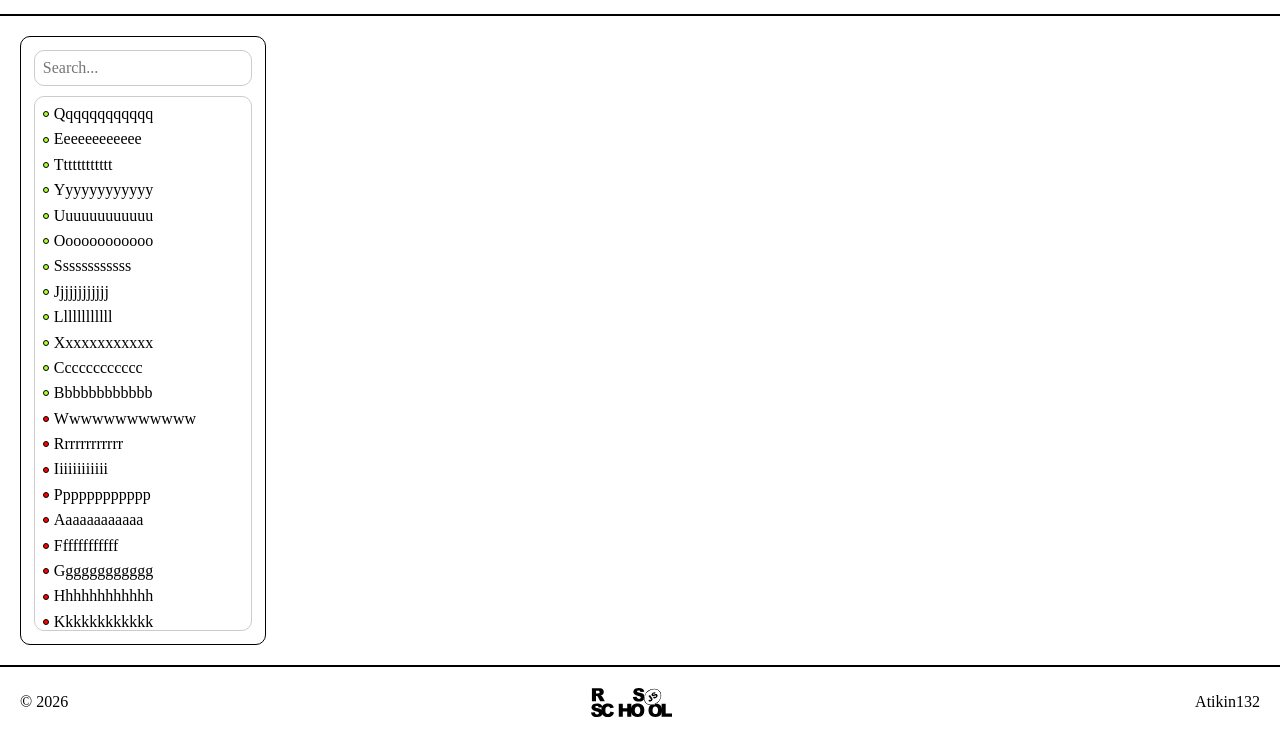
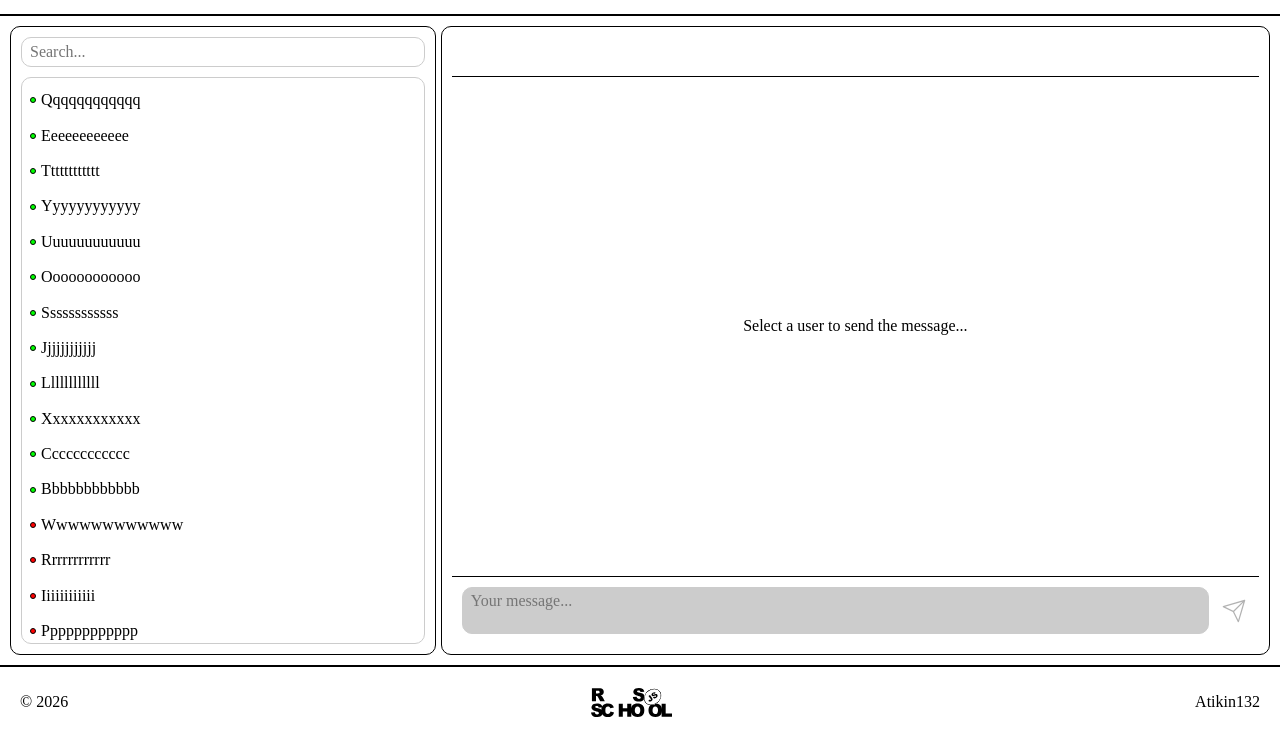
Before and after one commit to Atikin132/fun-chat, a website built with Vite: page index.html in a window 1280 px wide. Shown: the part 63-800 px from the top of the page. Built offline with nearby package versions, Linux system fonts and the light colour scheme.

Commit message:
feat: add dialog component

```diff
--- /dev/null
+++ b/src/components/dialog.component/dialog.component.css
@@ -0,0 +1,80 @@
+.dialog-container {
+  display: flex;
+  flex-direction: column;
+  border-radius: 10px;
+  border: 1px solid black;
+  padding: clamp(2px, 1vw, 10px);
+  gap: 10px;
+  height: 100%;
+  flex: 2;
+  min-height: 0;
+}
+
+.dialog-container__selected-user {
+  min-height: 5vh;
+  display: flex;
+  align-items: center;
+  justify-content: space-around;
+  border-bottom: 1px solid black;
+  flex-shrink: 0;
+}
+
+.selected-user__user-status {
+  color: red;
+}
+
+.selected-user__user-status.logined {
+  color: #00ff00;
+}
+
+.messages-container {
+  display: flex;
+  flex: 1;
+  min-height: 0;
+  overflow-y: auto;
+}
+
+.messages-container__no-selected-user-text {
+  width: 100%;
+  align-self: center;
+  text-align: center;
+}
+
+.text-area-send-container {
+  display: flex;
+  align-items: center;
+  justify-content: space-around;
+  gap: 10px;
+  padding: 10px;
+  border-top: 1px solid black;
+  flex-shrink: 0;
+}
+
+.text-area-send-container__message-text-area {
+  padding: 4px 8px;
+  border-radius: 10px;
+  border: 1px solid #ccc;
+  flex: 1;
+  width: 90%;
+  min-width: 0px;
+}
+.text-area-send-container__message-text-area.no-active {
+  background-color: #ccc;
+  cursor: not-allowed;
+}
+
+.text-area-send-container__send-button {
+  width: 30px;
+  height: 30px;
+  background-repeat: no-repeat;
+  background-position: center;
+  object-fit: contain;
+  background-color: transparent;
+  background-image: url("../../assets/svg/send.svg");
+}
+.text-area-send-container__send-button.no-active {
+  opacity: 30%;
+}
+.text-area-send-container__send-button.no-active:hover {
+  cursor: not-allowed;
+}
--- /dev/null
+++ b/src/components/dialog.component/dialog.component.ts
@@ -0,0 +1,75 @@
+import { User } from "../../interfaces/user.interface.js";
+import ButtonCreator from "../../utils/button/button-creator.js";
+import ElementCreator from "../../utils/element-creator.js";
+import ParagraphCreator from "../../utils/paragraph/paragraph-creator.js";
+import TextAreaCreator from "../../utils/text-area/text-area-creator.js";
+import "./dialog.component.css";
+
+export default function dialogComponent(user?: User): HTMLElement {
+  const dialogContainer = new ElementCreator({
+    classes: ["dialog-container"],
+  }).getElement();
+
+  const selectedUser = new ElementCreator({
+    parent: dialogContainer,
+    classes: ["dialog-container__selected-user"],
+  }).getElement();
+
+  const username = new ParagraphCreator({
+    parent: selectedUser,
+    classes: ["selected-user__username"],
+  }).getElement();
+  if (user) {
+    username.textContent = user.login;
+  }
+
+  const userStatus = new ParagraphCreator({
+    parent: selectedUser,
+    classes: ["selected-user__user-status"],
+  }).getElement();
+  userStatus.textContent = "offline";
+  if (user && user.isLogined !== undefined && user.isLogined) {
+    userStatus.textContent = "online";
+    userStatus.classList.add("logined");
+  } else if (user === undefined) {
+    userStatus.textContent = "";
+  }
+
+  const messagesContainer = new ElementCreator({
+    parent: dialogContainer,
+    classes: ["messages-container"],
+  }).getElement();
+  if (user === undefined) {
+    const noSelectedUserText = new ParagraphCreator({
+      parent: messagesContainer,
+      classes: ["messages-container__no-selected-user-text"],
+    }).getElement();
+    noSelectedUserText.textContent = "Select a user to send the message...";
+  }
+
+  const textAreaSendContainer = new ElementCreator({
+    parent: dialogContainer,
+    classes: ["text-area-send-container"],
+  }).getElement();
+
+  const messageTextArea = new TextAreaCreator({
+    parent: textAreaSendContainer,
+    classes: ["text-area-send-container__message-text-area", "textarea"],
+    placeholder: "Your message...",
+  }).getElement();
+  messageTextArea.name = "message";
+  messageTextArea.autocomplete = "off";
+
+  const sendButton = new ButtonCreator({
+    parent: textAreaSendContainer,
+    classes: ["text-area-send-container__send-button", "button"],
+  }).getElement();
+
+  if (user === undefined) {
+    messageTextArea.classList.add("no-active");
+    messageTextArea.disabled = true;
+    sendButton.classList.add("no-active");
+    sendButton.disabled = true;
+  }
+  return dialogContainer;
+}
--- a/src/components/login-form.component/login-form.component.css
+++ b/src/components/login-form.component/login-form.component.css
@@ -22,6 +22,11 @@
   justify-content: space-between;
   align-items: center;
   gap: 20px;
+}
+
+.login-form__login-input-label,
+.login-form__password-input-label {
+  font-size: 1rem;
 }
 
 .login-form__login-input,
--- a/src/components/sidebar.component/sidebar.component.css
+++ b/src/components/sidebar.component/sidebar.component.css
@@ -3,14 +3,16 @@
   flex-direction: column;
   border-radius: 10px;
   border: 1px solid black;
-  padding: clamp(2px, 1vw, 16px);
+  padding: clamp(2px, 1vw, 10px);
   gap: 10px;
   height: 100%;
+  flex: 1;
+  max-width: 35vw;
 }
 
 .sidebar__search-input {
   height: fit-content;
-  padding: 8px;
+  padding: 5px 8px;
   font-size: 1rem;
   border-radius: 10px;
   border: 1px solid #ccc;
--- a/src/components/sidebar.component/sidebar.component.ts
+++ b/src/components/sidebar.component/sidebar.component.ts
@@ -20,7 +20,6 @@ export default function sidebarComponent(users: User[]): HTMLElement {
   searchInput.type = "text";
   searchInput.name = "search";
   searchInput.setAttribute("maxlength", LOGIN_MAX_SIZE);
-  searchInput.setAttribute("required", "true");
   searchInput.autocomplete = "off";
 
   const usersContainer = new UnorderedListCreator({
--- a/src/components/user-sidebar.component/user-sidebar.component.css
+++ b/src/components/user-sidebar.component/user-sidebar.component.css
@@ -3,6 +3,7 @@
   cursor: pointer;
   align-items: center;
   gap: 5px;
+  padding: 5px 0;
 }
 
 .user-sidebar-container:hover {
@@ -17,20 +18,27 @@
   border-radius: 50%;
 }
 .user-sidebar-container__status.logined {
-  background-color: greenyellow;
+  background-color: #00ff00;
 }
 .user-sidebar-container__user-message-container {
   display: flex;
   justify-content: space-between;
   flex: 1;
   gap: 5px;
+  align-items: center;
 }
 
+.user-sidebar-container__name {
+  word-break: break-word;
+}
 .user-sidebar-container__message {
   padding: 1px 4px;
   border-radius: 50%;
   border: 1px solid green;
   font-size: 0.7em;
+  display: flex;
+  align-items: center;
+  height: fit-content;
 }
 .user-sidebar-container__message.no-message {
   display: none;
--- /dev/null
+++ b/src/interfaces/create-text-area-options.interface.ts
@@ -0,0 +1,5 @@
+import { CreateElementOptions } from "./create-element-options.interface.js";
+
+export interface CreateTextAreaOptions extends CreateElementOptions {
+  placeholder: string;
+}
--- a/src/pages/main/main.css
+++ b/src/pages/main/main.css
@@ -2,4 +2,5 @@
   flex: 1;
   justify-content: space-between;
   min-height: 0;
+  gap: 5px;
 }
--- a/src/pages/main/main.ts
+++ b/src/pages/main/main.ts
@@ -1,3 +1,4 @@
+import dialogComponent from "../../components/dialog.component/dialog.component.js";
 import sidebarComponent from "../../components/sidebar.component/sidebar.component.js";
 import { User } from "../../interfaces/user.interface.js";
 import { BasePage } from "../base-page.js";
@@ -35,5 +36,6 @@ export class Main extends BasePage {
       { login: "Mmmmmmmmmmmm", isLogined: false },
     ];
     this.container.append(sidebarComponent(users));
+    this.container.append(dialogComponent());
   }
 }
--- a/src/styles/styles.css
+++ b/src/styles/styles.css
@@ -16,14 +16,14 @@ body {
   flex-direction: column;
   color: black;
   background-color: white;
-  font-size: clamp(0.8rem, 1vw + 0.5rem, 1rem);
+  font-size: clamp(0.7rem, 1vw + 0.5rem, 1rem);
 }
 
 .main {
   display: flex;
   flex-direction: column;
   height: 100%;
-  padding: 20px;
+  padding: 10px;
   width: 100%;
   flex: 1;
   min-height: 0;
--- /dev/null
+++ b/src/utils/text-area/text-area-creator.ts
@@ -0,0 +1,23 @@
+import { CreateTextAreaOptions } from "../../interfaces/create-text-area-options.interface.js";
+import ElementCreator from "../element-creator.js";
+import "./text-area.css";
+
+export default class TextAreaCreator extends ElementCreator {
+  constructor(options: CreateTextAreaOptions) {
+    super({ ...options, tag: "textarea" });
+    this.setPlaceholder(options.placeholder);
+  }
+
+  public getElement(): HTMLTextAreaElement {
+    if (this.element instanceof HTMLTextAreaElement) {
+      return this.element;
+    }
+    throw new Error("Element is not HTMLTextAreaElement");
+  }
+
+  private setPlaceholder(placeholder: string = ""): void {
+    if (this.element instanceof HTMLTextAreaElement) {
+      this.element.placeholder = placeholder;
+    }
+  }
+}
--- /dev/null
+++ b/src/utils/text-area/text-area.css
@@ -0,0 +1,4 @@
+.textarea {
+  resize: none;
+  overflow-y: auto;
+}
```
Also changed, not shown: src/assets/svg/send.svg (added).
